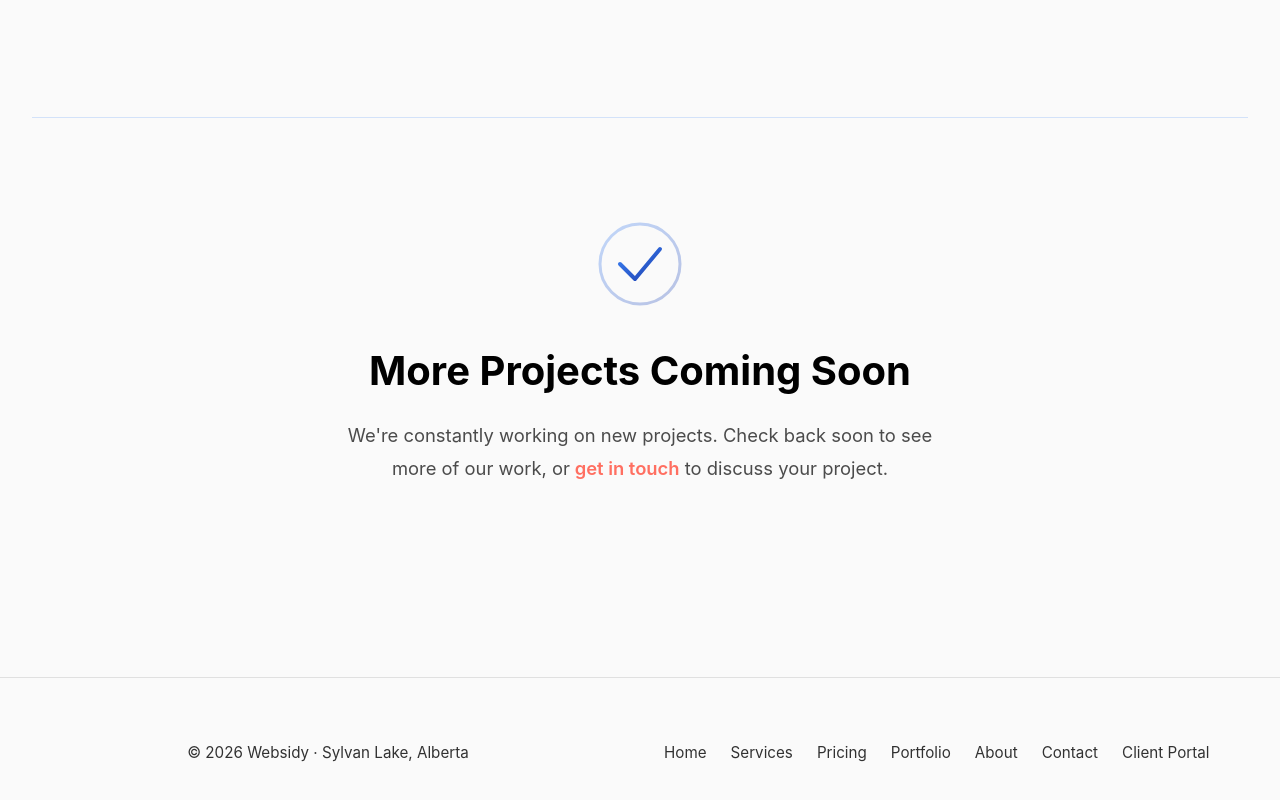
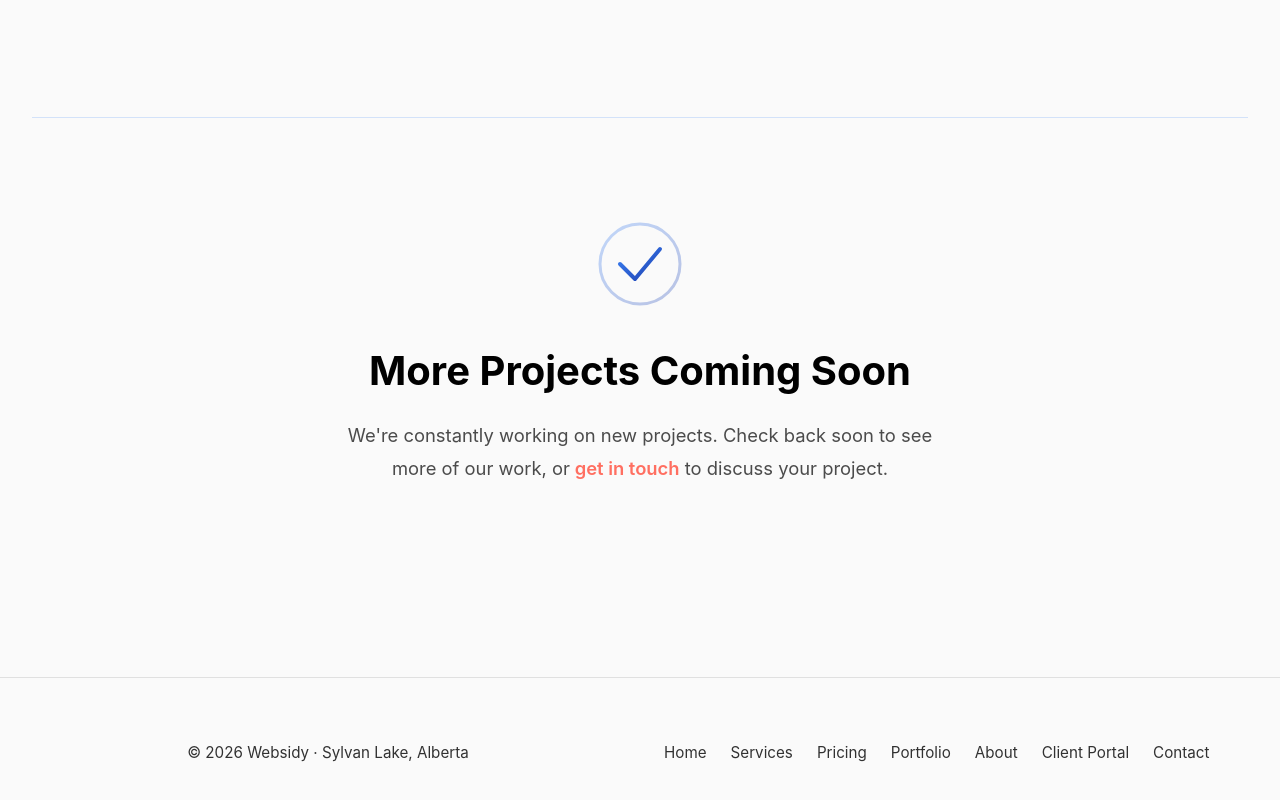
Before and after one commit to jbawt/Websidy, a React (Vite) app: page /portfolio in a window 1280 px wide. Shown: the part 1471-2271 px from the top of the page. Built offline with nearby package versions, Linux system fonts and the light colour scheme.

Commit message:
update footer nav item order to match navbar

```diff
--- a/src/components/Footer.jsx
+++ b/src/components/Footer.jsx
@@ -42,11 +42,6 @@ function Footer() {
                 </Link>
               </li>
               <li>
-                <Link to="/contact" className="footer-link">
-                  Contact
-                </Link>
-              </li>
-              <li>
                 <a
                   href="https://itflow.websidy.ca/client/"
                   className="footer-link"
@@ -55,6 +50,11 @@ function Footer() {
                 >
                   Client Portal
                 </a>
+              </li>
+              <li>
+                <Link to="/contact" className="footer-link">
+                  Contact
+                </Link>
               </li>
             </ul>
           </nav>
```
